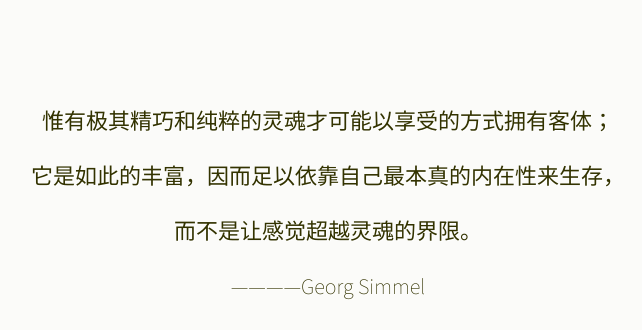
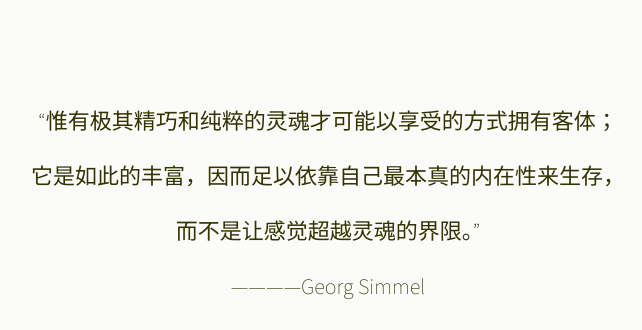
Before and after one commit to Mirostocles/Mirostocles.github.io, a Jekyll site: the page built from index.md, in a window 1280 px wide. Shown: the part 200-530 px from the top of the page, without its empty margins (312-954 px from the left). Built offline with Jekyll 4.4.1, drawn with Linux system fonts in a browser that asks for light colours.

Commit message:
First commit

```diff
--- a/_layouts/index.html
+++ b/_layouts/index.html
@@ -11,9 +11,9 @@
   <body>
     <div class="outer-container">
       <div class="inner-container">
-		<p>惟有极其精巧和纯粹的灵魂才可能以享受的方式拥有客体；<p>
+		<p>“惟有极其精巧和纯粹的灵魂才可能以享受的方式拥有客体；<p>
 		<p>它是如此的丰富，因而足以依靠自己最本真的内在性来生存，<p>
-		<p>而不是让感觉超越灵魂的界限。<p>
+		<p>而不是让感觉超越灵魂的界限。”<p>
 		<p>————Georg Simmel<p>
         <ul class="elsewhere">
 			<li class="elsewhere__item"><a href="{{ "/" | home }}">Home</a></li>
```
